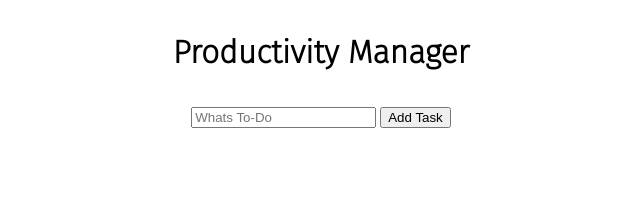
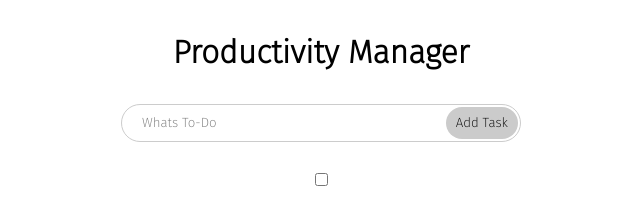
Before and after one commit to clscmrn/to-do-list, a plain HTML site: page index.html in a window 1280 px wide. Shown: the whole page, without its empty margins (319-959 px from the left). Drawn offline with Linux system fonts and the light colour scheme.

Commit message:
11/9 2:48

```diff
--- a/index.html
+++ b/index.html
@@ -24,6 +24,14 @@
     <input class="toDoInput" placeholder="Whats To-Do"></body>
     <button type="button" class="addNewBtn">Add Task</button>
 </div>
+    <!--TO DO LIST-->
+<br />
+<div class="toDoList">
+    <input type="checkbox">
+    <span id="toDo-item"></span>
+<br>
+</div>
+
 
 
 </body>
--- a/scripts/app.js
+++ b/scripts/app.js
@@ -0,0 +1,3 @@
+function addList() {
+
+}
--- a/scripts/vendor.js
+++ b/scripts/vendor.js
@@ -1,12 +1,13 @@
+
+const toDoItem = document.getElementById('toDo-item')
+const toDoInput = document.getElementById('toDoInput')
+const addNewBtn = document.getElementById('addNewBtn')
 
 
 
 
-
-
-
-
-
+//Event Listneres
+addNewBtn.addEventListener('click', function() {addList(toDoInput.value);});
 
 
 
--- a/styles/main.css
+++ b/styles/main.css
@@ -1,3 +1,8 @@
+* {
+    font-family: 'Fira Sans', sans-serif;
+    align-items: center;
+}
+
 h2 {
     text-align: center;
     font-size: xx-large;
@@ -8,3 +13,42 @@ body {
     text-align: center;
     line-height: 1.6;
 }
+
+.createToDo {
+    position: relative;
+    width: 400px;
+    box-sizing: border-box;
+    align-items: center;
+    margin: auto;
+  }
+
+  .toDoInput {
+    width: 100%;
+    border: 1px solid #ccc;
+    border-radius: 100px;
+    padding: 10px 100px 10px 20px;
+    line-height: 1;
+    box-sizing: border-box;
+    outline: none;
+
+  }
+
+  .addNewBtn {
+    position: absolute;
+    right: 3px;
+    top: 3px;
+    bottom: 3px;
+    border: 0;
+    background: #cbcbcb;
+    color: rgb(0, 0, 0);
+    outline: none;
+    margin: 0;
+    padding: 0 10px;
+    border-radius: 100px;
+    z-index: 2;
+  }
+
+  .addNewBtn:hover {
+    background-color: #4551ff;
+    color: white;
+  }
```
